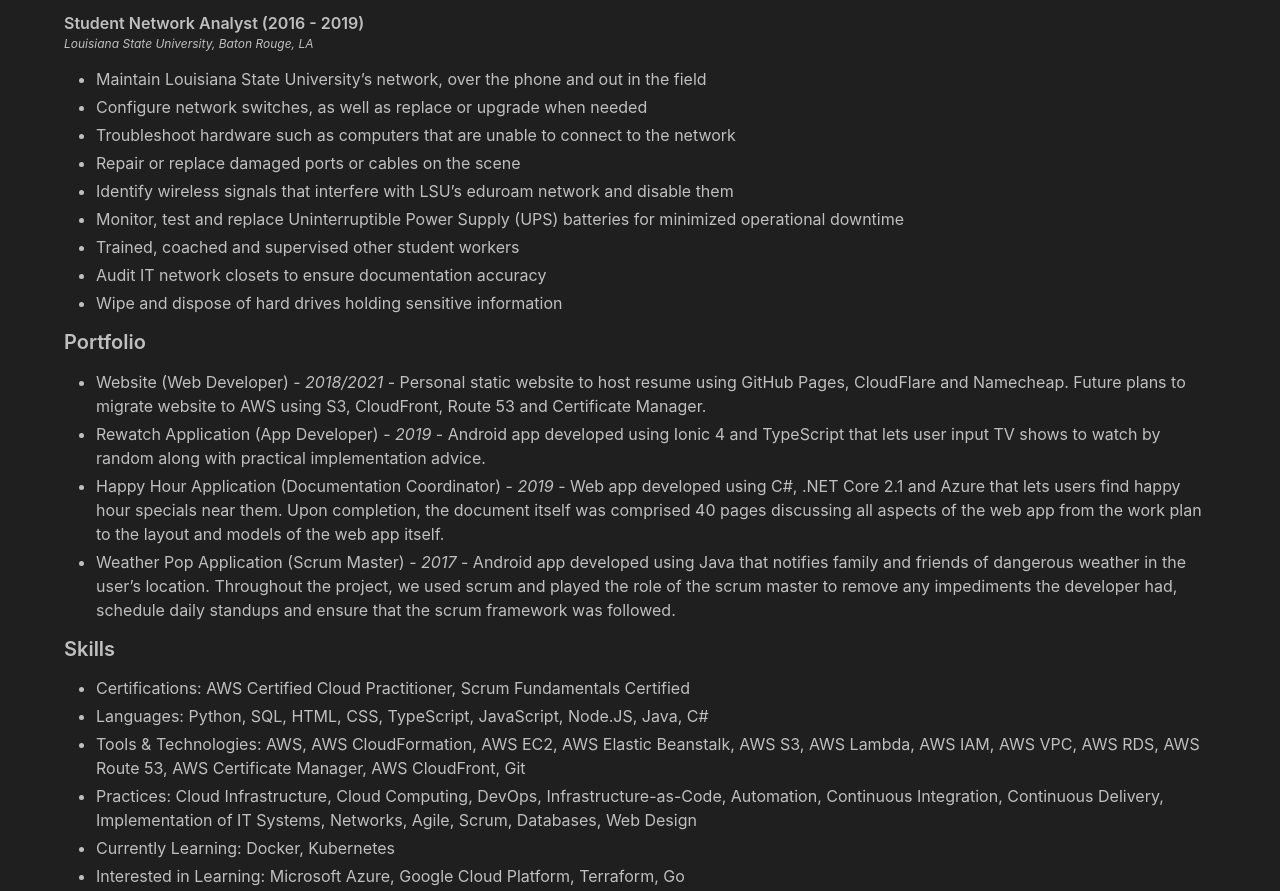
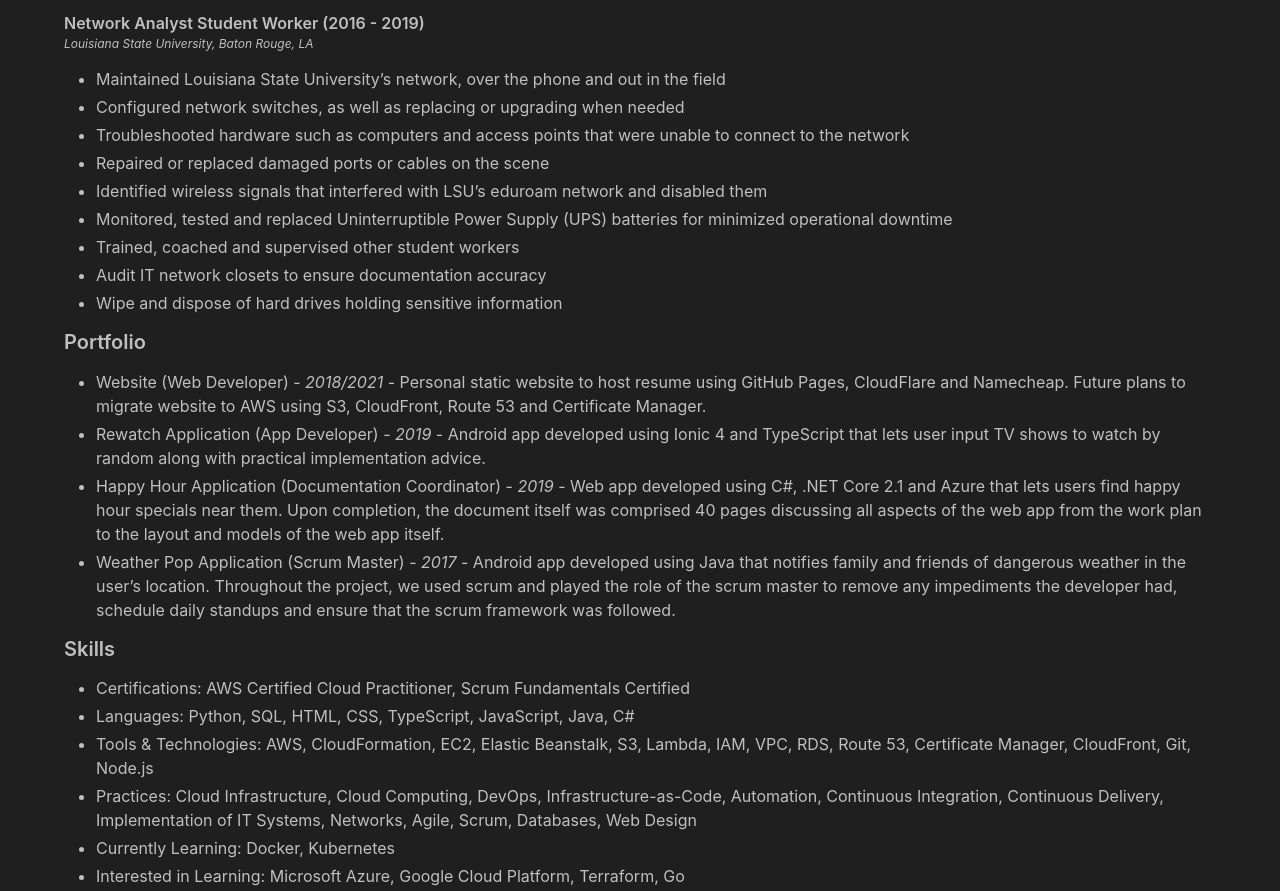
Before and after one commit to freddieweir/freddieweir.github.io, a plain HTML site: page index.html in a window 1280 px wide. Shown: the part 560-1451 px from the top of the page. Drawn offline with Linux system fonts and the light colour scheme.

Commit message:
Update index.html
Updated descriptions

```diff
--- a/index.html
+++ b/index.html
@@ -46,21 +46,21 @@
 
 					</ul>
 
-				<h3 class="title is-6">Student Network Analyst (2016 - 2019)</h3>
+				<h3 class="title is-6">Network Analyst Student Worker (2016 - 2019)</h3>
 					<p class="subtitle is-7"><em>Louisiana State University, Baton Rouge, LA</em></p><p>
 					</p><ul>
 
-							<li>Maintain Louisiana State University’s network, over the phone and out in the field</li>
+							<li>Maintained Louisiana State University’s network, over the phone and out in the field</li>
 
-							<li>Configure network switches, as well as replace or upgrade when needed</li>
+							<li>Configured network switches, as well as replacing or upgrading when needed</li>
 
-							<li>Troubleshoot hardware such as computers that are unable to connect to the network </li>
+							<li>Troubleshooted hardware such as computers and access points that were unable to connect to the network </li>
 
-							<li>Repair or replace damaged ports or cables on the scene</li>
+							<li>Repaired or replaced damaged ports or cables on the scene</li>
 
-							<li>Identify wireless signals that interfere with LSU’s eduroam network and disable them</li>
+							<li>Identified wireless signals that interfered with LSU’s eduroam network and disabled them</li>
 
-							<li>Monitor, test and replace Uninterruptible Power Supply (UPS) batteries for minimized operational downtime</li>
+							<li>Monitored, tested and replaced Uninterruptible Power Supply (UPS) batteries for minimized operational downtime</li>
 
 							<li>Trained, coached and supervised other student workers</li>
 
@@ -103,10 +103,10 @@
 				<h2 class="is-size-5">Skills</h2>
 				<ul>
   <li>Certifications: AWS Certified Cloud Practitioner, Scrum Fundamentals Certified</li>
-	<li>Languages: Python, SQL, HTML, CSS, TypeScript, JavaScript, Node.JS, Java, C# </li>
-  <li>Tools &amp; Technologies: AWS, AWS CloudFormation, AWS EC2, AWS Elastic Beanstalk, AWS S3,
-			AWS Lambda, AWS IAM, AWS VPC, AWS RDS, AWS Route 53, AWS Certificate Manager, AWS CloudFront,
-		 	Git</li>
+	<li>Languages: Python, SQL, HTML, CSS, TypeScript, JavaScript, Java, C# </li>
+  <li>Tools &amp; Technologies: AWS, CloudFormation, EC2, Elastic Beanstalk, S3,
+			Lambda, IAM, VPC, RDS, Route 53, Certificate Manager, CloudFront,
+		 	Git, Node.js</li>
   <li>Practices: Cloud Infrastructure, Cloud Computing, DevOps, Infrastructure-as-Code, Automation,
 			Continuous Integration, Continuous Delivery, Implementation of IT Systems, Networks,
 			Agile, Scrum, Databases, Web Design</li>
```
